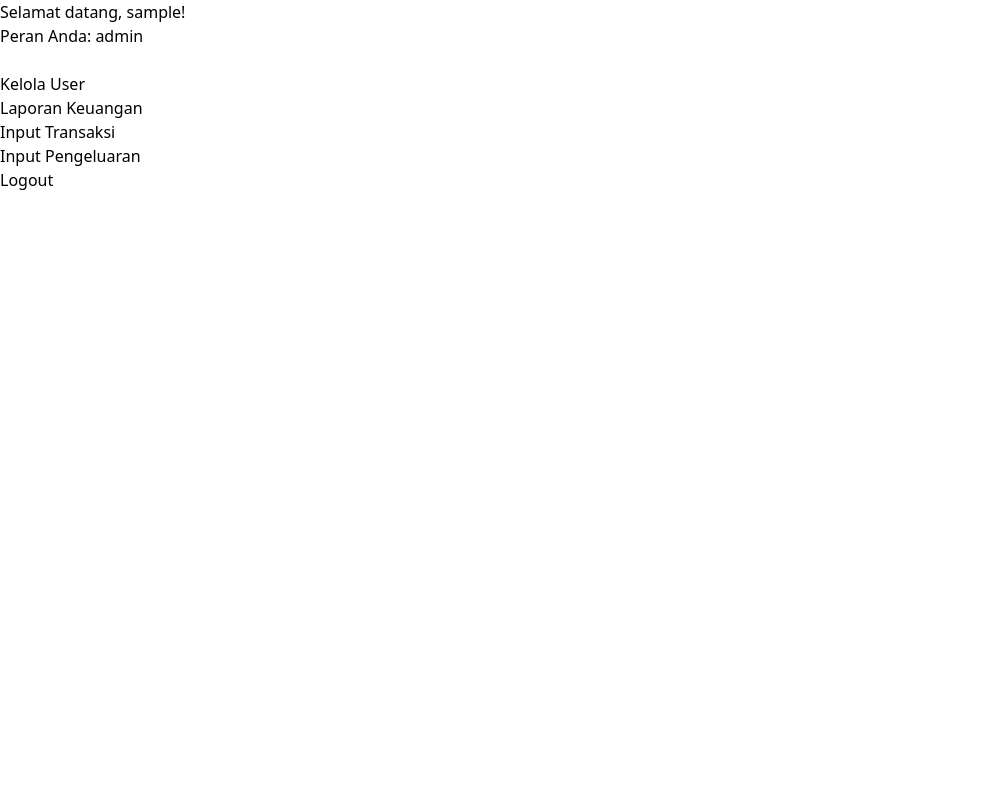
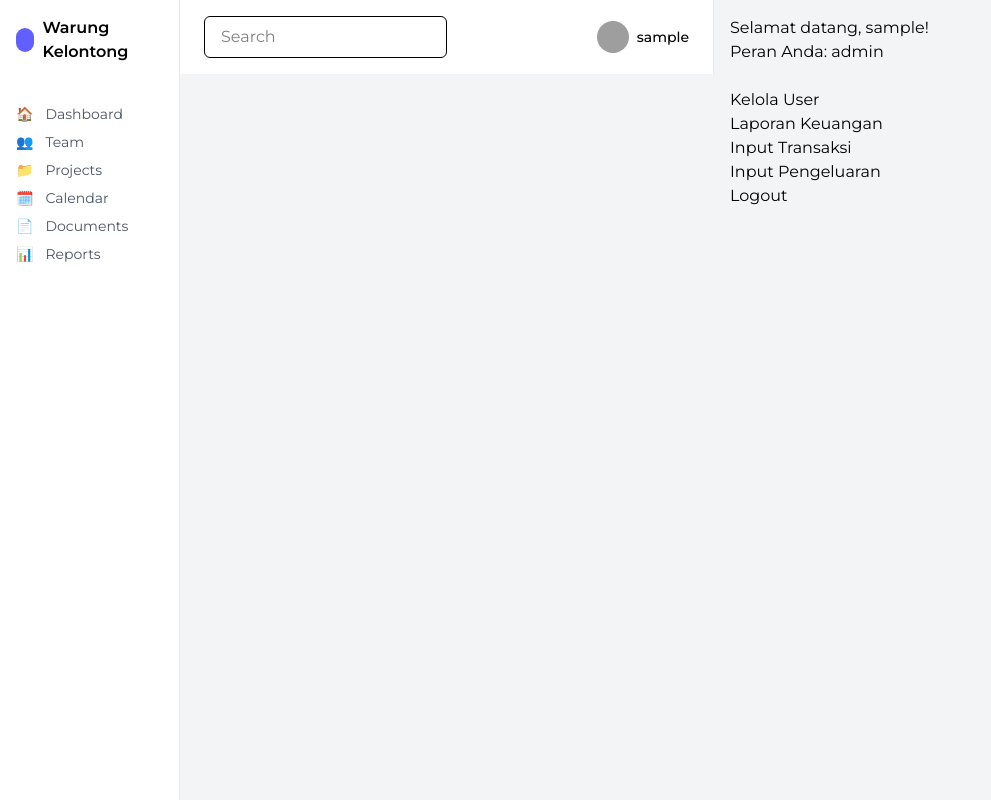
Before and after one commit to N0Xzyzy/kasir-kelontong, a PHP site: page /dashboard.php in a window 1280 px wide. Shown: the whole page, without its empty margins (0-991 px from the left). Run offline with PHP 8.4, Linux system fonts and the light colour scheme; the visitor is signed in with stand-in values (Sample User, id 1); grey boxes are pictures that could not be loaded.

Commit message:
Tambah sidebar, tapi masih error

```diff
--- a/dashboard.php
+++ b/dashboard.php
@@ -4,12 +4,28 @@
     <meta charset="UTF-8">
     <meta name="viewport" content="width=device-width, initial-scale=1.0">
     <title>Document</title>
-     <script src="https://cdn.jsdelivr.net/npm/@tailwindcss/browser@4"></script>
+    <script src="https://cdn.jsdelivr.net/npm/@tailwindcss/browser@4"></script>
+    <link rel="preconnect" href="https://fonts.googleapis.com">
+    <link rel="preconnect" href="https://fonts.gstatic.com" crossorigin>
+    <link href="https://fonts.googleapis.com/css2?family=Montserrat:ital,wght@0,100..900;1,100..900&display=swap" rel="stylesheet">
 </head>
-<body>
+<body class="bg-gray-100 h-screen flex">
+    <style>
+        body{
+            font-family: 'Montserrat', sans-serif;
+        }
+    </style>
 
+<?php
+include 'resource/sidebar.php';
+include 'resource/header.php';
+?>
+
+    <div class="flex-1 p-4 bg-gray-100">
     <?php
-session_start();
+    if (session_status() === PHP_SESSION_NONE) {
+    session_start();
+    }
 
 
 echo "Selamat datang, " . $_SESSION['username'] . "!<br>";
@@ -25,6 +41,7 @@ if ($_SESSION['role'] == 'kasir' || $_SESSION['role'] == 'admin' || $_SESSION['r
 }
 echo "<a href='logout.php'>Logout</a>";
 ?>
+</div>
 
 
 </body>
--- a/index.php
+++ b/index.php
@@ -13,8 +13,8 @@ if (isset($_SESSION['user_id'])) {
     <title>Login</title>
     <script src="https://cdn.jsdelivr.net/npm/@tailwindcss/browser@4"></script>
     <link rel="preconnect" href="https://fonts.googleapis.com">
-<link rel="preconnect" href="https://fonts.gstatic.com" crossorigin>
-<link href="https://fonts.googleapis.com/css2?family=Montserrat:ital,wght@0,100..900;1,100..900&display=swap" rel="stylesheet">
+    <link rel="preconnect" href="https://fonts.gstatic.com" crossorigin>
+    <link href="https://fonts.googleapis.com/css2?family=Montserrat:ital,wght@0,100..900;1,100..900&display=swap" rel="stylesheet">
 </head>
 <body>
     <style>
--- /dev/null
+++ b/resource/header.php
@@ -0,0 +1,24 @@
+<!-- Main Content -->
+ <?php
+    if (session_status() === PHP_SESSION_NONE) {
+    session_start();
+    }
+?>
+    <div class="flex-1 flex flex-col">
+
+      <!-- Header -->
+      <header class="bg-white border-r border-gray-200 px-6 py-4 flex justify-between items-center">
+        <!-- Search -->
+        <div class="w-1/2">
+          <input type="text" placeholder="Search" class="w-full px-4 py-2 border rounded-md focus:outline-none focus:ring-2 focus:ring-indigo-500" />
+        </div>
+
+        <!-- Right -->
+        <div class="flex items-center space-x-4">
+          <div class="flex items-center space-x-2">
+            <img src="https://i.pravatar.cc/40" alt="profile" class="w-8 h-8 rounded-full">
+            <span class="text-sm font-medium"><?php echo htmlspecialchars($_SESSION['username']); ?></span>
+          </div>
+        </div>
+      </header>
+    </div>
--- /dev/null
+++ b/resource/sidebar.php
@@ -0,0 +1,40 @@
+
+<div class="flex h-full w-45 ">
+
+    <!-- Sidebar -->
+    <aside class="w-45 bg-white border-r border-gray-200 p-4 flex flex-col justify-between">
+      <div>
+        <!-- Logo -->
+        <div class="mb-10 flex items-center space-x-2">
+          <div class="w-6 h-6 bg-indigo-500 rounded-full"></div>
+          <span class="font-semibold">
+            Warung Kelontong
+          </span>
+        </div>
+
+        <!-- Navigation -->
+        <nav class="space-y-2 text-sm">
+          <a href="#" class="flex items-center space-x-3 text-gray-600 hover:text-indigo-600">
+            <span>🏠</span><span>Dashboard</span>
+          </a>
+          <a href="#" class="flex items-center space-x-3 text-gray-600 hover:text-indigo-600">
+            <span>👥</span><span>Team</span>
+          </a>
+          <a href="#" class="flex items-center space-x-3 text-gray-600 hover:text-indigo-600">
+            <span>📁</span><span>Projects</span>
+          </a>
+          <a href="#" class="flex items-center space-x-3 text-gray-600 hover:text-indigo-600">
+            <span>🗓️</span><span>Calendar</span>
+          </a>
+          <a href="#" class="flex items-center space-x-3 text-gray-600 hover:text-indigo-600">
+            <span>📄</span><span>Documents</span>
+          </a>
+          <a href="#" class="flex items-center space-x-3 text-gray-600 hover:text-indigo-600">
+            <span>📊</span><span>Reports</span>
+          </a>
+        </nav>
+      </div>
+    </aside>
+
+
+  </div>
```
